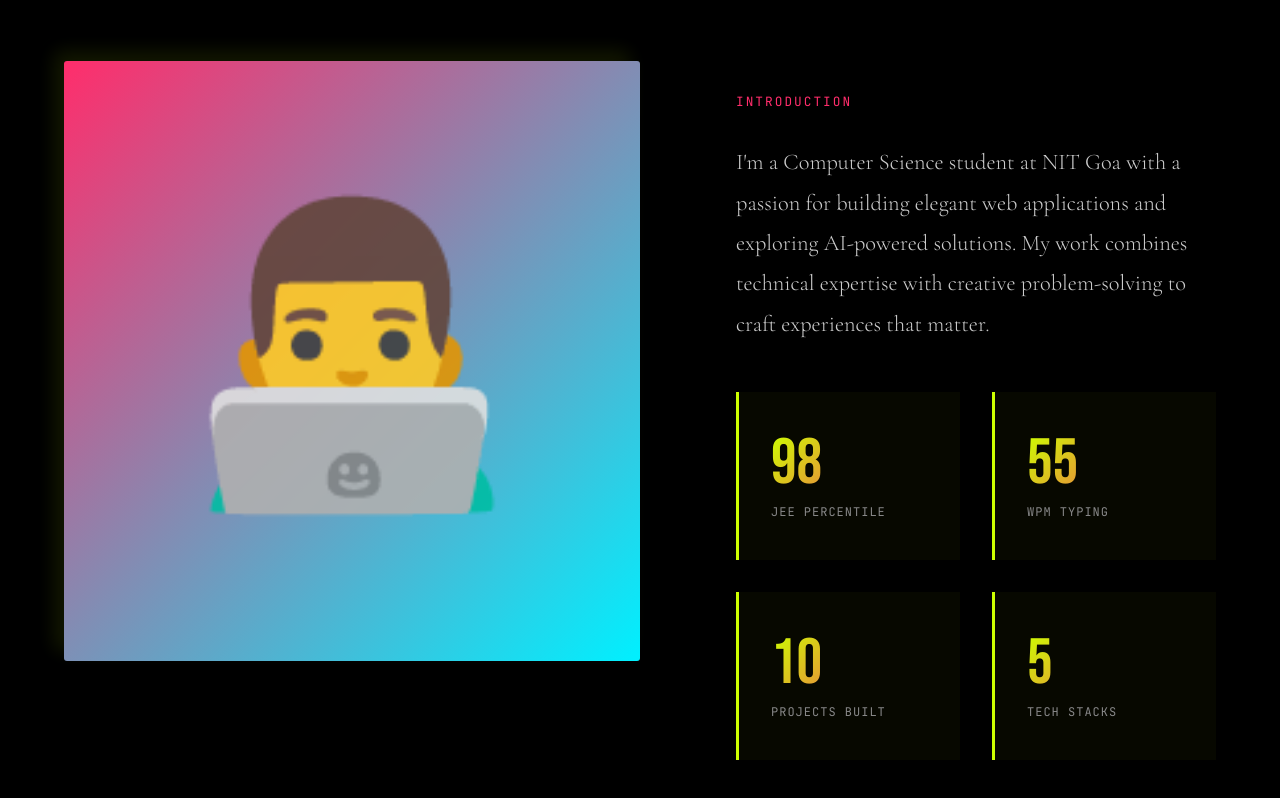
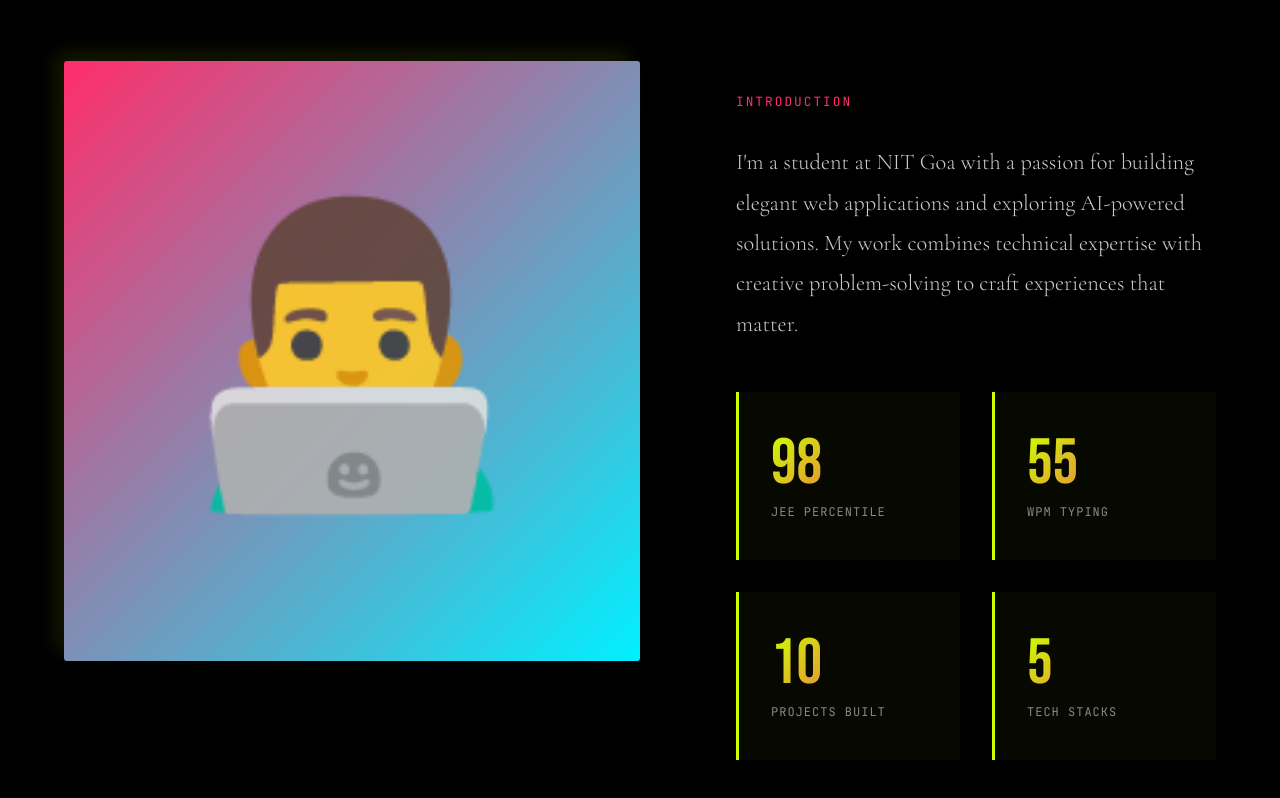
Before and after one commit to ROHAN-M-V/ROHAN-M-V.github.io, a plain HTML site: page index.html in a window 1280 px wide. Shown: the part 1060-1858 px from the top of the page. Drawn offline with nearby package versions, Linux system fonts and the light colour scheme.

Commit message:
Update introduction text in index.html

```diff
--- a/index.html
+++ b/index.html
@@ -941,7 +941,7 @@
             <div class="about-content">
                 <div class="about-label">Introduction</div>
                 <p class="about-text">
-                    I'm a Computer Science student at NIT Goa with a passion for building elegant web applications and exploring AI-powered solutions. My work combines technical expertise with creative problem-solving to craft experiences that matter.
+                    I'm a  student at NIT Goa with a passion for building elegant web applications and exploring AI-powered solutions. My work combines technical expertise with creative problem-solving to craft experiences that matter.
                 </p>
                 <div class="stats-grid">
                     <div class="stat-card">
```
